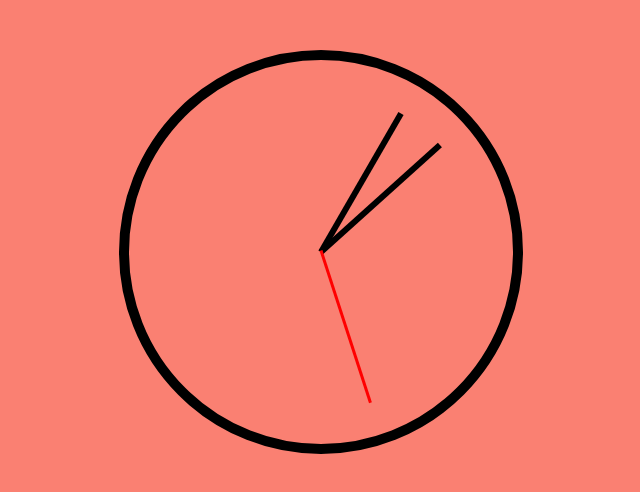
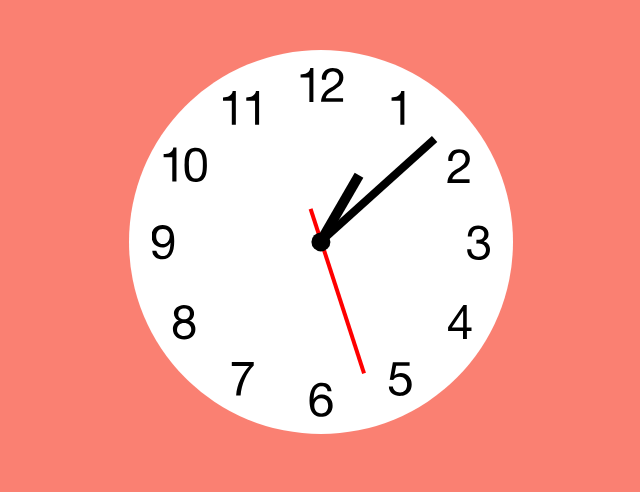
Before and after one commit to jinyowo/javascript30, a website: page 2-day/index.html in a window 1280 px wide. Shown: the whole page, without its empty margins (319-959 px from the left). Drawn offline with Linux system fonts and the light colour scheme.

Commit message:
[#5] 시계 UI 수정 - IOS 시계처럼

```diff
--- a/2-day/style.css
+++ b/2-day/style.css
@@ -4,36 +4,61 @@ html {
 }
 
 .clock {
-    border: 10px solid black;
     height: 20em;
     width: 20em;
     border-radius: 50%;
+    background: #fff url(ios_clock.svg) no-repeat center;
+    background-size: 88%;
     margin: 50px auto;
     padding: 2rem;
     text-align: center;
     position: relative;
 }
 
+.clock:after {
+    background: #000;
+    height: 5%;
+    width: 5%;
+    top: 50%;
+    left: 50%;
+    border-radius: 50%;
+    content: "";
+    position: absolute;
+    transform: translate(-50%, -50%);
+}
+
 .clock-face {
-    position: relative;
-    width: 100%;
-    height: 100%;
-    transform : translateY(-3px);
+    position: absolute;
+    top: 0;
+    right: 0;
+    bottom: 0;
+    left: 0;
 }
 
 .hand {
-    width: 50%;
-    height: 6px;
+    width: 40%;
+    height: 2%;
     background: black;
     position: absolute;
-    top: 50%;
+    top: 49%;
+    left: 10%;
     transform-origin: 100%; /* 시계바늘의 회전축 조정 */
     transform: rotate(90deg);
     transition: all 0.05s;
     transition-timing-function: cubic-bezier(0.1, 2.7, 0.58, 1);
 }
 
+.hour-hand {
+    height: 2.5%;
+    width: 20%;
+    top: 48.75%;
+    left: 30%;
+}
 .second-hand {
     background: red;
-    height: 3px;
+    height: 1%;
+    width: 45%;
+    top: 49.5%;
+    left: 14%;
+    transform-origin: 80%; /* 시계바늘의 회전축 조정 */
 }
```
Also changed, not shown: 2-day/ios_clock.svg (added), 1 other file.
